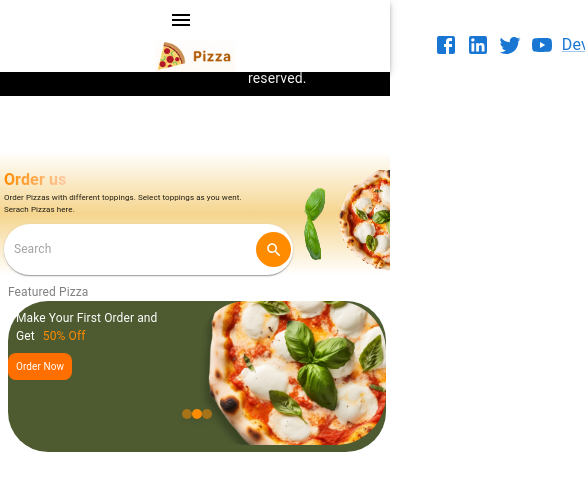
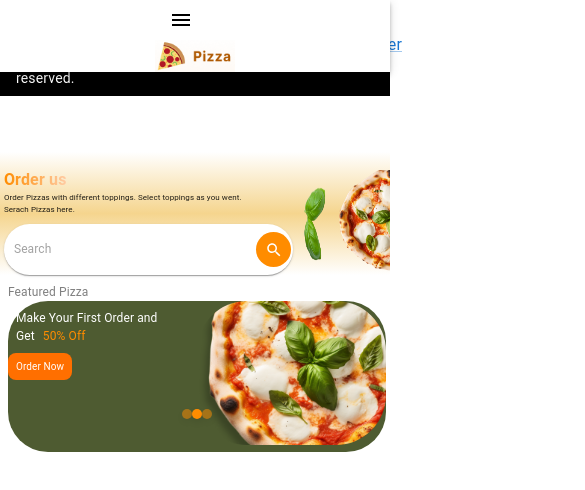
Before and after one commit to getye/Pizza-Ordering-App, a React (Create React App) app in the folder client/: page / in a window 390 px wide. Shown: the top 490 px of the page, 585 px wide, since content can reach past the window. Built offline with nearby package versions, Linux system fonts and the light colour scheme.

Commit message:
Responsive footer

```diff
--- a/client/src/navigations/mainbar.js
+++ b/client/src/navigations/mainbar.js
@@ -56,11 +56,11 @@ const Footer = ({open, handleClose, handleOpen}) => (
     }}
   >
     <Stack
-      direction={{ xs: 'row', sm: 'row', md: 'row', lg: 'row' }}
+      direction={'row'}
       spacing={2}
       justifyContent="space-between"
       alignItems="center"
-      sx={{ pl:30, width: '100%', maxWidth: 'lg', mx: 'auto' }}
+      sx={{ pl:{lg:30, md:15, sm:5, xs:1}, width: '100%', maxWidth: 'lg', mx: 'auto' }}
     >
       <Box sx={{ display: 'flex', gap: 2 }}>
         <Typography variant="body2" color="white">
```
Also changed, not shown: 8 other files (tests, documents, lock files or other folders).
